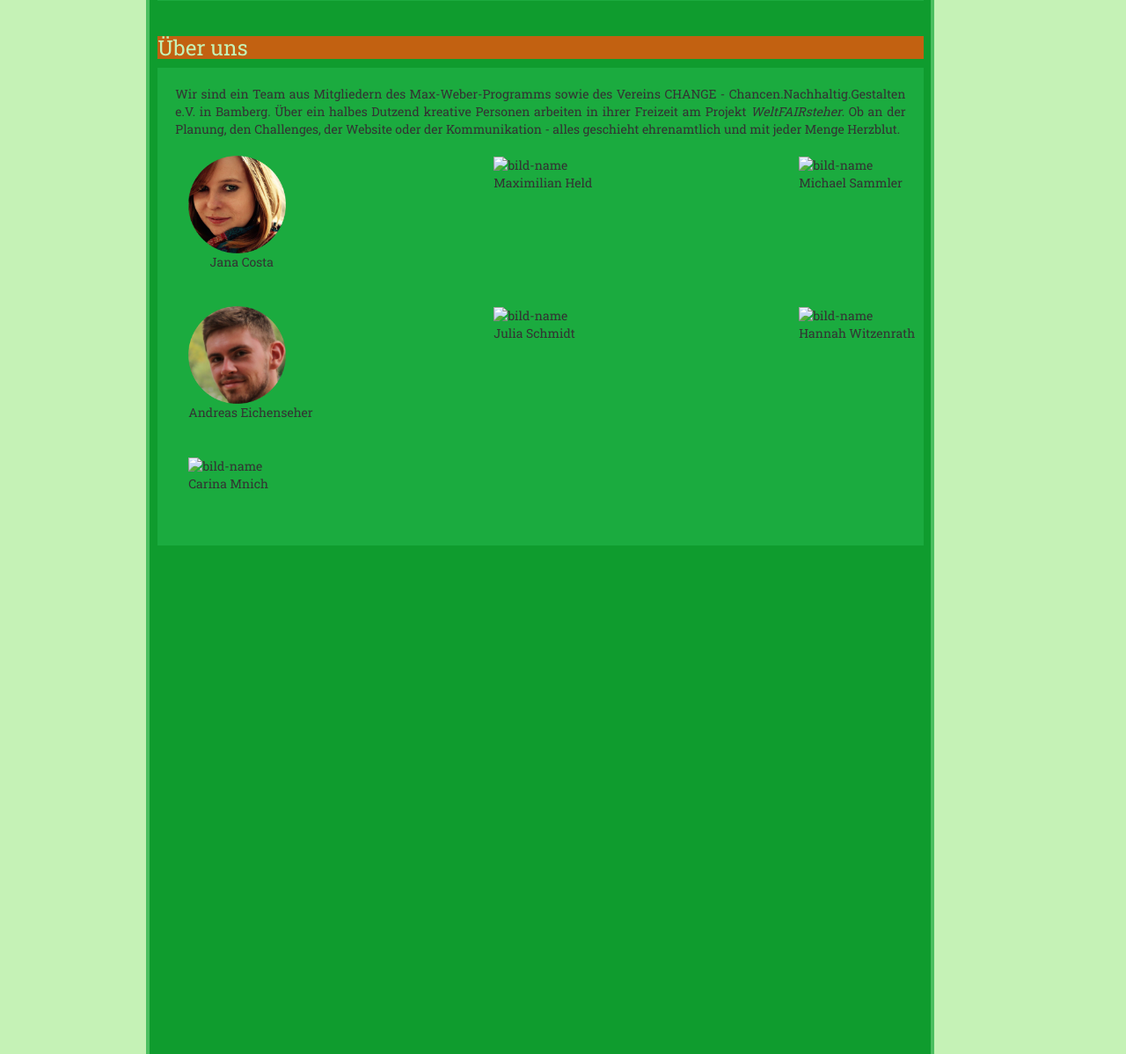
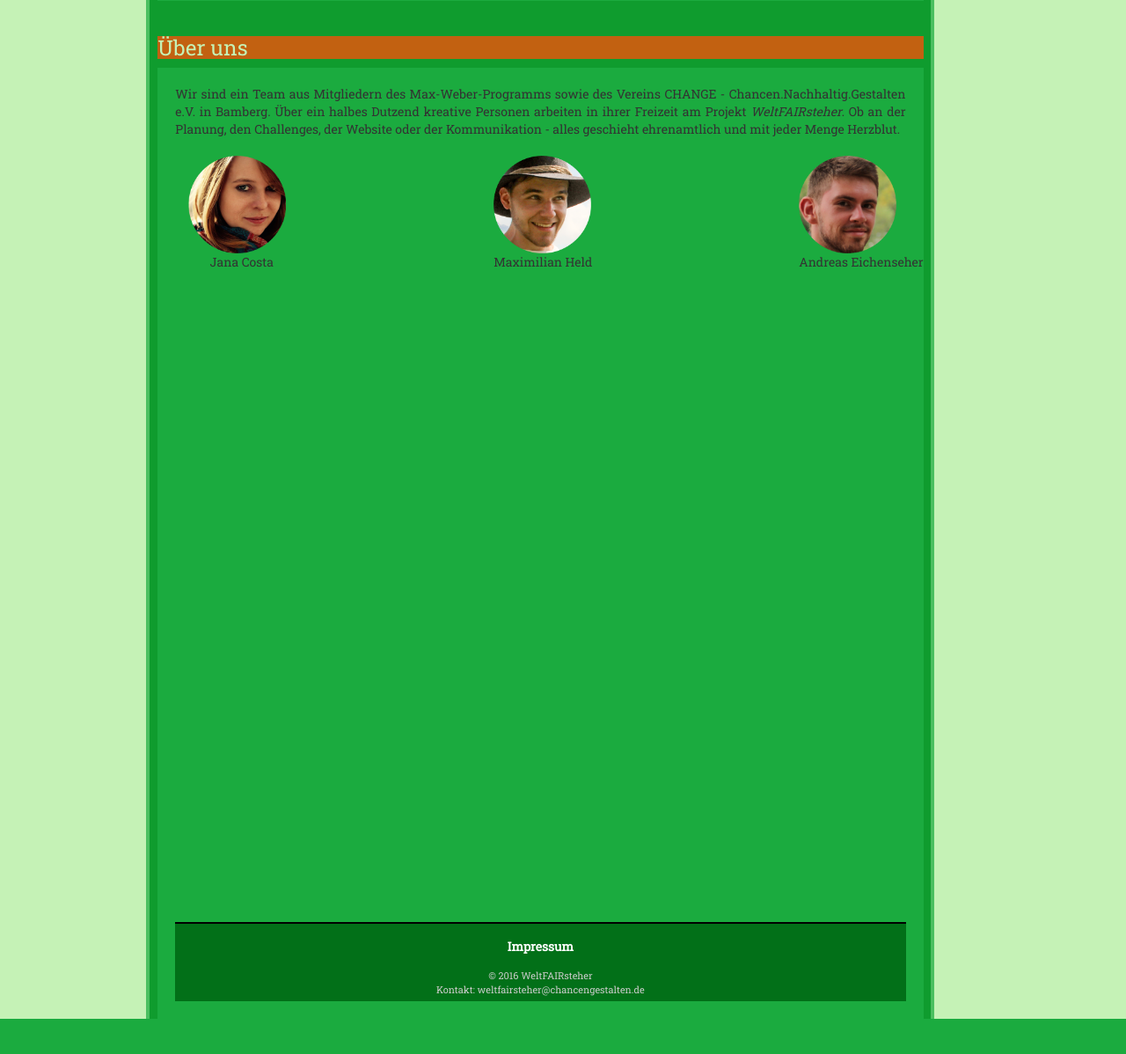
Before and after one commit to MackieLoeffel/weltfairsteher, a PHP site: page /weltfairsteher/ in a window 1280 px wide; the page is wider, and only the part inside the window is pictured. Shown: the part 3915-5113 px from the top of that part at 88% size. After the commit the page ends 5073 px from the top of that part, so only its background shows below. Run offline with PHP 8.4, Linux system fonts and the light colour scheme; data comes from the database, SQL or seed files in the repository; some web fonts are replaced.

Commit message:
new portrait, new login-text

```diff
--- a/challenges.php
+++ b/challenges.php
@@ -1,8 +1,10 @@
 <?php include "include/header.php";
+?>
 
 
-
-
+<span style="width: auto; height: auto; margin-left: 35%; margin-right: auto; margin-bottom: 30px; background-color: yellow; color: black;">
+  Die Challenges sind noch nicht vollzählig.</span>
+<?php
 function printChallenge($row) {
     global $db;
     # finc classes for challenge
--- a/index.php
+++ b/index.php
@@ -178,26 +178,28 @@ Ob an der Planung, den Challenges, der Website oder der Kommunikation -  alles g
 <div class="row" style="margin-right: 10%;">
 
 <div class="col-xs-12 col-sm-6 col-md-4">
-<img src="portraits/Jana.png" alt="bild-jana" style="width: 35%; height: auto; margin-right: 10%; "><br>
+<img src="portraits/jana-2.png" alt="bild-jana" style="width: 35%; height: auto; margin-right: 10%; "><br>
 <span style="text-align: center; width: 35%;">&#160&#160&#160&#160&#160&#160&#160Jana Costa</span><br><br><br>
 </div>
 
 <div class="col-xs-12 col-sm-6 col-md-4">
-<img src="" alt="bild-name" style="width: 35%; height: auto; margin-right: 10%; "><br>
+<img src="portraits/max.png" alt="bild-name" style="width: 35%; height: auto; margin-right: 10%; "><br>
 <span style="text-align: center;">Maximilian Held</span><br><br><br>
 </div>
 
 
 <div class="col-xs-12 col-sm-6 col-md-4">
-<img src="" alt="bild-name" style="width: 35%; height: auto; margin-right: 10%; "><br>
-<span style="text-align: center;">Michael Sammler</span><br><br><br>
+<img src="portraits/Andi.png" alt="bild-andi" style="width: 35%; height: auto; margin-right: 10%; "><br>
+<span style="text-align: center; width: 35%;">Andreas Eichenseher</span><br><br><br>
+
 </div>
 
 </div>
+<!--
 <div class="row" style="margin-right: 10%;">
 <div class="col-xs-12 col-sm-6 col-md-4" >
-<img src="portraits/Andi_2.png" alt="bild-andi" style="width: 35%; height: auto; margin-right: 10%; "><br>
-<span style="text-align: center; width: 35%;">Andreas Eichenseher</span><br><br><br>
+<img src="" alt="bild-name" style="width: 35%; height: auto; margin-right: 10%; "><br>
+<span style="text-align: center;">Michael Sammler</span><br><br><br>
 </div>
 
 <div class="col-xs-12 col-sm-6 col-md-4">
@@ -223,6 +225,8 @@ Ob an der Planung, den Challenges, der Website oder der Kommunikation -  alles g
 </div>
 </div>
 
+-->
+
 </div><br>
 <br>
                         <?php include "include/footer.php"?>
--- a/login.php
+++ b/login.php
@@ -3,19 +3,19 @@ include "include/header.php";
 
 $showForm = true;
 if(isset($_SESSION["user"])) {
-    echo "already logged in!";
+    echo "Sie sind bereits angemeldet!";
     $showForm = false;
 } else if(isset($_POST["email"]) && isset($_POST["password"])) {
     $userStmt = $db->prepare("SELECT id, role, password FROM user WHERE email = :email ");
     $userStmt->execute(["email" => $_POST["email"]]);
     $user = $userStmt->fetch(PDO::FETCH_OBJ);
     if($user === false || !password_verify($_POST["password"], $user->password)) {
-        echo "invalid email or password! <br>";
+        echo "Falsches Passwort oder falsche E-Mail-Adresse! <br>";
     } else {
         $_SESSION["role"] = $user->role;
         $_SESSION["user"] = $user->id;
 ?>
-    <b> logged in, redirecting in 3 seconds... </b>
+    <b style="margin-left: 30%;"> Die Anmeldung war erfolgreich, bitte haben Sie einen Moment Geduld... </b>
     <script type="text/javascript">
      setTimeout(function() {window.location = "teacher.php"}, 3*1000);
     </script>
```
Also changed, not shown: portraits/Andi.png (added), portraits/Andi_2.png (deleted), portraits/Jana.png (deleted), portraits/jana-2.png (added), portraits/max.png (added).
